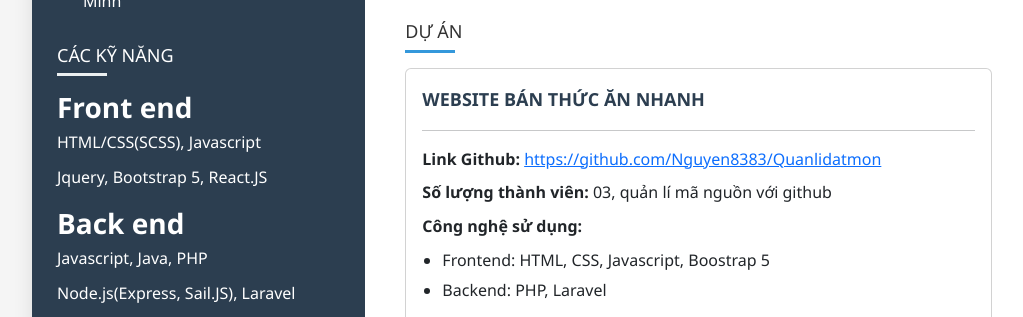
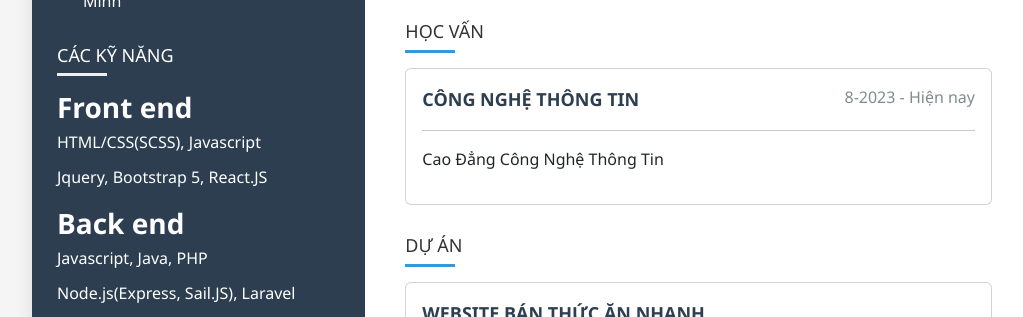
Before and after one commit to Nguyen8383/CV, a plain HTML site: page index.html in a window 1280 px wide. Shown: the part 451-768 px from the top of the page, without its empty margins (108-1131 px from the left). Drawn offline with nearby package versions, Linux system fonts and the light colour scheme.

Commit message:
Update index.html

```diff
--- a/index.html
+++ b/index.html
@@ -325,7 +325,21 @@
                             </div>
                         </div>
                     </div>
-
+                    <div class="education section">
+    <h2 class="section-title">Học vấn</h2>
+    <div class="card">
+        <div class="card-body">
+            <div class="project-header">
+                <div class="project-title">CÔNG NGHỆ THÔNG TIN</div>
+                <div class="project-date">8-2023 - Hiện nay</div>
+            </div>
+            <hr>
+            <div class="project-details">
+                <p>Cao Đẳng Công Nghệ Thông Tin</p>
+            </div>
+        </div>
+    </div>
+</div>
                     <div class="projects section">
                         <h2 class="section-title">Dự án</h2>
 
```
